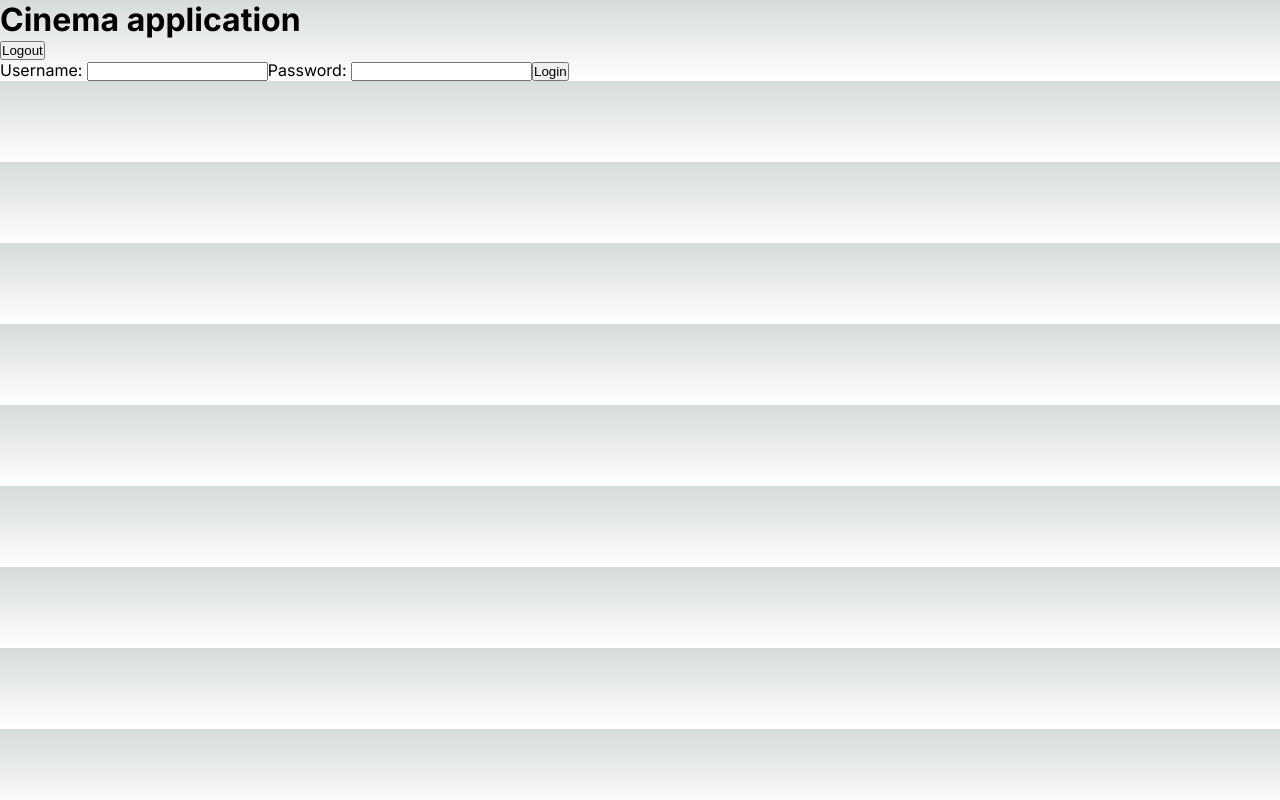
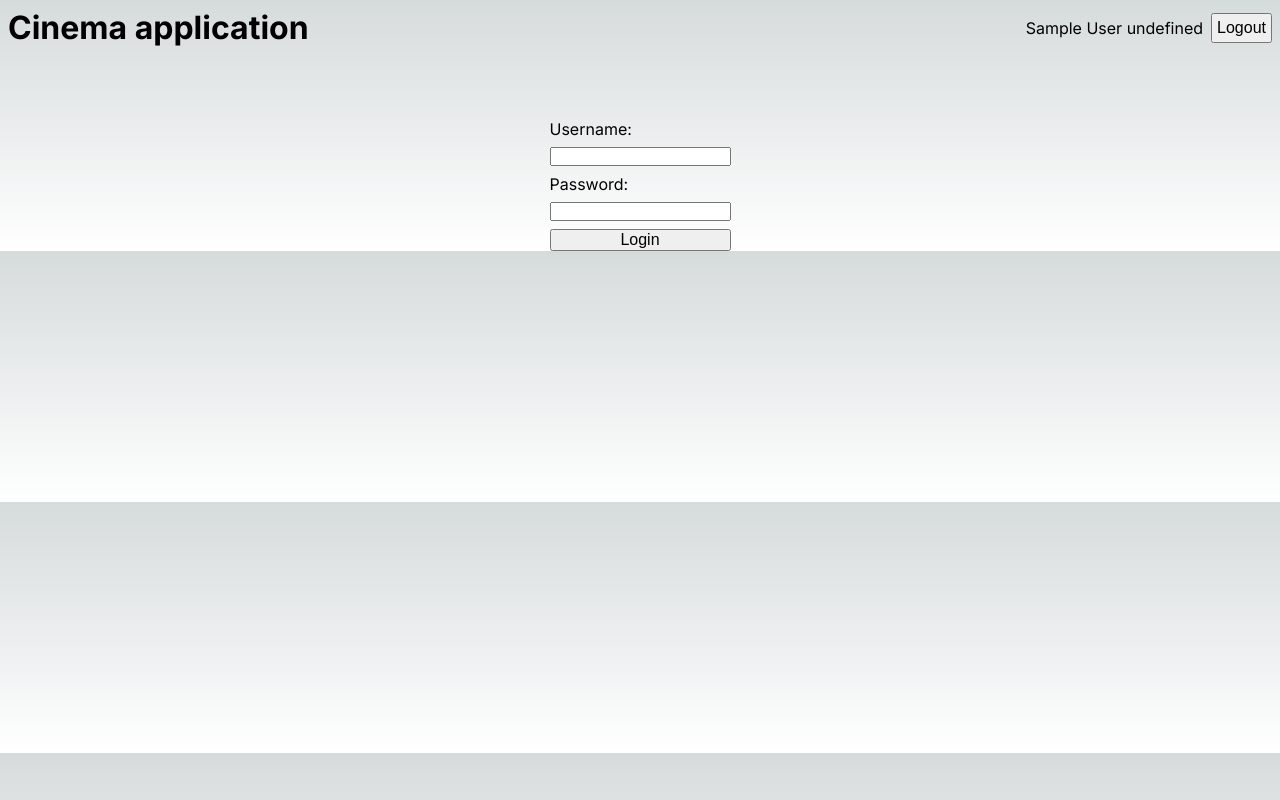
Before and after one commit to bokacha/movies-project, a Next.js app: page /login in a window 1280 px wide. Built offline with nearby package versions, Linux system fonts and the light colour scheme; sample sign-in values are in the browser's storage.

Commit message:
add style for login page and header

```diff
--- a/src/app/components/header/Header.tsx
+++ b/src/app/components/header/Header.tsx
@@ -7,9 +7,31 @@ export function Header() {
     const { logout, user } = useContext(AuthContext);
 
     return (
-        <div>
+        <div
+            style={{
+                display: 'flex',
+                padding: 8,
+            }}
+        >
             <h1>Cinema application</h1>
-            {user && <button onClick={logout}>Logout</button>}
+            {user && (
+                <div
+                    style={{
+                        display: 'flex',
+                        marginLeft: 'auto',
+                        gap: 8,
+                        alignItems: 'center',
+                    }}
+                >
+                    <p>{`${user.name} ${user.surname}`}</p>
+                    <button
+                        style={{ fontSize: 16, padding: 4 }}
+                        onClick={logout}
+                    >
+                        Logout
+                    </button>
+                </div>
+            )}
         </div>
     );
 }
--- a/src/app/layout.tsx
+++ b/src/app/layout.tsx
@@ -8,7 +8,7 @@ import { Header } from './components/header/Header';
 const inter = Inter({ subsets: ['latin'] });
 
 export const metadata: Metadata = {
-    title: 'Create Next App',
+    title: 'Movies',
     description: 'Generated by create next app',
 };
 
@@ -19,7 +19,15 @@ export default function RootLayout({
 }) {
     return (
         <html lang="en">
-            <body className={inter.className}>
+            <body
+                className={inter.className}
+                style={{
+                    width: '100vw',
+                    display: 'flex',
+                    flexDirection: 'column',
+                    height: '100%',
+                }}
+            >
                 <AuthContextProvider>
                     <Header />
                     <AuthGuard>{children}</AuthGuard>
--- a/src/app/login/page.tsx
+++ b/src/app/login/page.tsx
@@ -27,15 +27,29 @@ export default function LoginPage() {
     }
 
     return (
-        <form onSubmit={onSubmit}>
+        <div
+            style={{
+                display: 'flex',
+                flex: 1,
+                justifyContent: 'center',
+                marginTop: 64,
+            }}
+        >
+            <form
+                onSubmit={onSubmit}
+                style={{ display: 'flex', flexDirection: 'column', gap: 8 }}
+            >
                 <label>Username: </label>
                 <input type="text" name="username" />
                 <label>Password: </label>
                 <input type="password" name="password" />
-            <button type="submit">Login</button>
+                <button type="submit" style={{ fontSize: 16 }}>
+                    Login
+                </button>
                 {isFailedLogin === true && (
                     <p color="red">Incorrect username or password.</p>
                 )}
             </form>
+        </div>
     );
 }
```
Lines whose indentation alone changed are shown as unchanged.
